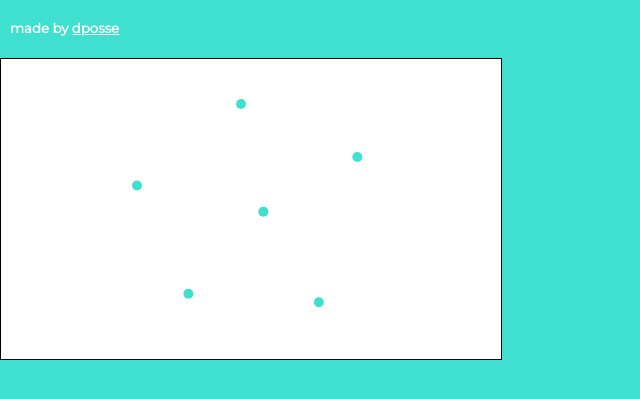
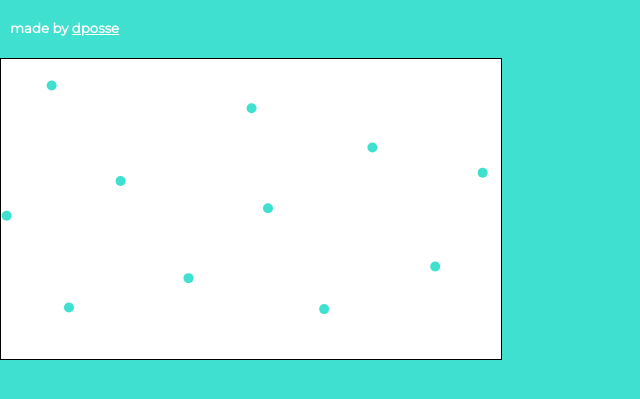
Before and after one commit to dposse/smashalytics, a website: page index.html in a window 1280 px wide. Shown: the part 63-462 px from the top of the page, without its empty margins (0-640 px from the left). Drawn offline with Linux system fonts and the light colour scheme.

Commit message:
force simulation working in main.js, need to move to bubbleChart.js

```diff
--- a/index.html
+++ b/index.html
@@ -19,46 +19,7 @@
     <div id="chart" class="chartContainer"><svg width="500" height="300"></svg><!-- D3 goes here --></div>
 
     <script src="d3/d3.min.js"></script>
-    <script>
-
-      var svg = d3.select('svg').style('background-color','white');
-      var width = +svg.attr('width');
-      var height = +svg.attr('height');
-
-      const data = [
-        { 'name': 'Travis', 'sex': 'M' },
-        { 'name': 'Rake', 'sex': 'M' },
-        { 'name': 'Diana', 'sex': 'F' },
-        { 'name': 'Rachel', 'sex': 'F' },
-        { 'name': 'Shawn', 'sex': 'M' },
-        { 'name': 'Emerald', 'sex': 'F' },
-      ];
-
-      var simulation = d3.forceSimulation().nodes(data);
-
-      simulation
-        .force('charge', d3.forceManyBody())
-        .force('center', d3.forceCenter(width/2,height/2));
-
-      var nodes = svg.append('g')
-        .attr('class','nodes')
-        .selectAll('circle')
-        .data(data)
-        .enter()
-        .append('circle')
-        .attr('r', 5)
-        .attr('fill', 'turquoise');
-
-      function tick() {
-        nodes
-          .attr('cx', function(d) { return d.x; })
-          .attr('cy', function(d) { return d.y; });
-      }
-
-      simulation.on('tick',tick);
-
-    </script>
-    <!--<script type="text/javascript" src="bubbleChart.js"></script>
-    <script type="text/javascript" src="main.js"></script>-->
+    <script type="text/javascript" src="bubbleChart.js"></script>
+    <script type="text/javascript" src="main.js"></script>
 
 </body>
--- a/main.js
+++ b/main.js
@@ -15,42 +15,47 @@ d3.csv("tournamentData.csv").then( (data) => {
 
 function makeChart() {
 
-  const entrants = csvData.map( d => d.entrants );
-  console.log(entrants);
-
-  /*let updatableChart = bubbleChart().data(entrants);
+  /*let updatableChart = bubbleChart().data(csvData);
 
   d3.select('#chart').call(updatableChart);*/
 
-  var svg = d3.select('#chart')
-      .append('svg')
-      .attr('height', 500)
-      .attr('width', 300)
-      .style('fill', 'turquoise')
-      .style('background-color', 'white');
+  var svg = d3.select('svg').style('background-color','white');
+  var width = +svg.attr('width');
+  var height = +svg.attr('height');
 
+  console.log(width,height);
 
+  const data = [
+    { 'name': 'Travis', 'sex': 'M' },
+    { 'name': 'Rake', 'sex': 'M' },
+    { 'name': 'Diana', 'sex': 'F' },
+    { 'name': 'Rachel', 'sex': 'F' },
+    { 'name': 'Shawn', 'sex': 'M' },
+    { 'name': 'Emerald', 'sex': 'F' },
+  ];
 
-  //create nodes from data
-  var nodes = svg.selectAll('circle')
-    .data(entrants)
+  var simulation = d3.forceSimulation().nodes(csvData);
+
+  simulation
+    .force('charge', d3.forceManyBody())
+    .force('center', d3.forceCenter(width/2,height/2));
+
+  var nodes = svg.append('g')
+    .attr('class','nodes')
+    .selectAll('circle')
+    .data(csvData)
     .enter()
     .append('circle')
-    .attr('fill', 'turquoise')
-    .attr('stroke', 'black')
-    //force layout should give random starting (x,y), so can probably delete
-    //.attr('cx', (d) => { return Math.random() * width; })
-    //.attr('cy', (d) => { return Math.random() * height; })
-    .attr('r', function (d) { return Math.max(d / 15,5); });
+    .attr('r', 5)
+    .attr('fill', 'turquoise');
 
-  //create force layout
-  var force = d3.forceSimulation(nodes)
-    .force('center', d3.forceCenter(250,150))
-    .force('charge', d3.forceManyBody().strength(-20))
-    .on('tick', () => {
-      nodes.attr('cx', node => node.x)
-           .attr('cy', node => node.y);
-    })
+  function tick() {
+    nodes
+      .attr('cx', function(d) { return d.x; })
+      .attr('cy', function(d) { return d.y; });
+  }
+
+  simulation.on('tick',tick);
 
 }
 
```
